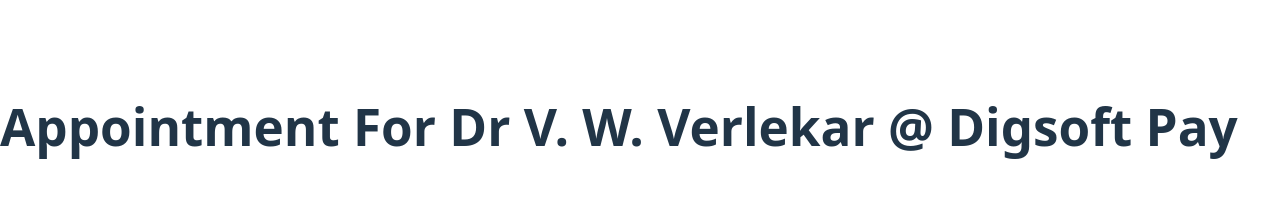
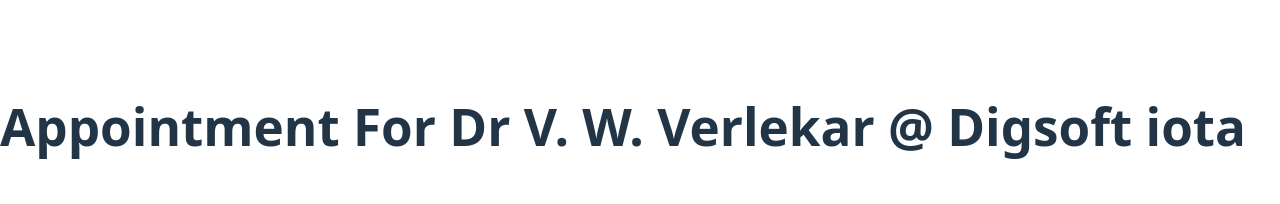
Before and after one commit to evibz/digsoft-pay, a React (Vite) app: page / in a window 1280 px wide. Shown: the part 234-438 px from the top of the page. Built offline with nearby package versions, Linux system fonts and the light colour scheme; the HTML template or start-up script is replaced by a standard one.

Commit message:
Update Home.jsx

```diff
--- a/src/pages/Home.jsx
+++ b/src/pages/Home.jsx
@@ -3,7 +3,7 @@
 export default function Home() {
   return (
     <div className="min-h-screen flex flex-col items-center justify-center bg-gray-100 p-4">
-      <h1 className="text-4xl font-bold mb-4">Appointment For Dr V. W. Verlekar @ Digsoft Pay</h1>
+      <h1 className="text-4xl font-bold mb-4">Appointment For Dr V. W. Verlekar @ Digsoft iota</h1>
       <p className="mb-4">Fast and secure UPI & online payment gateway</p>
       <Link to="/pay" className="bg-blue-600 text-white px-6 py-2 rounded-xl shadow hover:bg-blue-700">
         Book Consultation & Treatment Voucher
```
